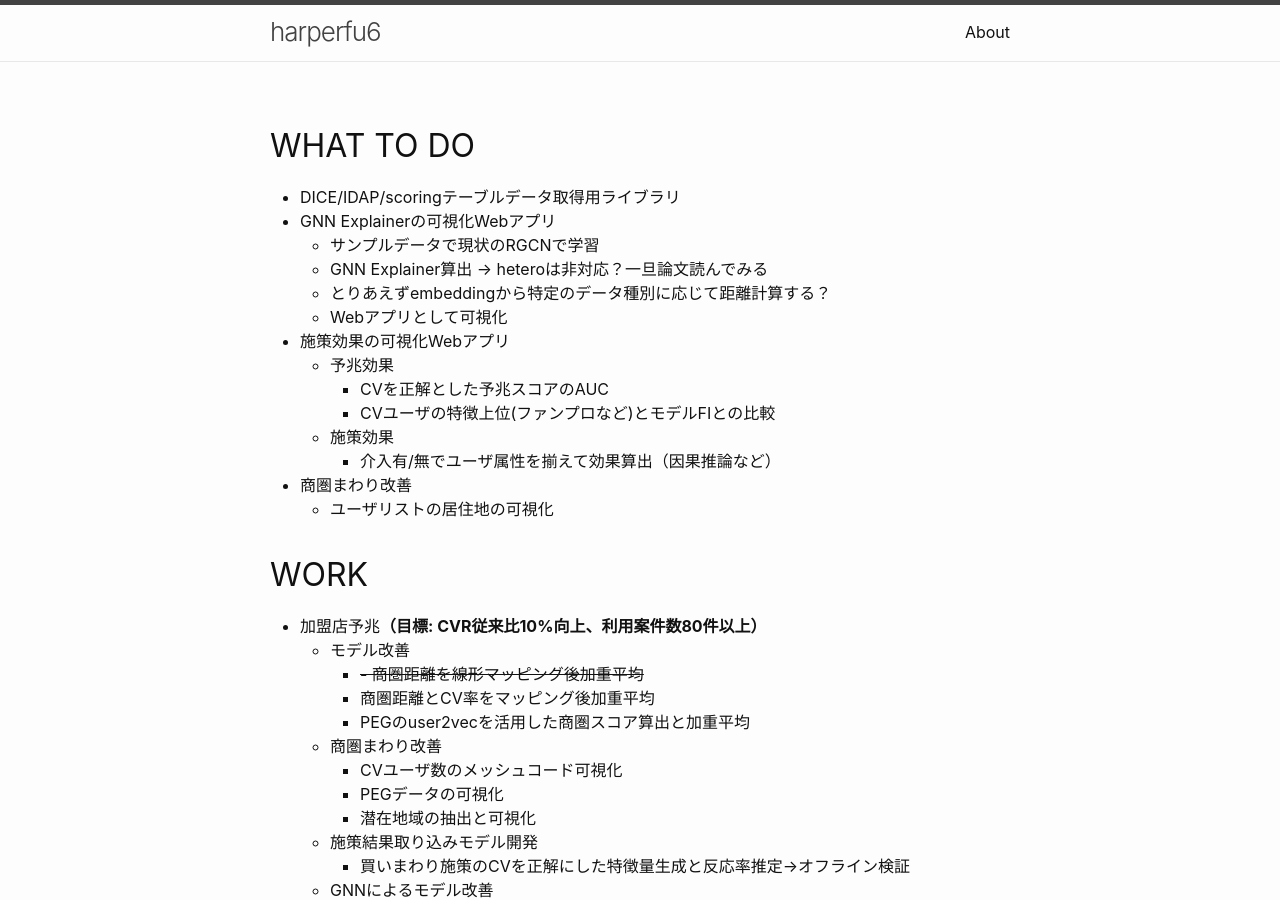
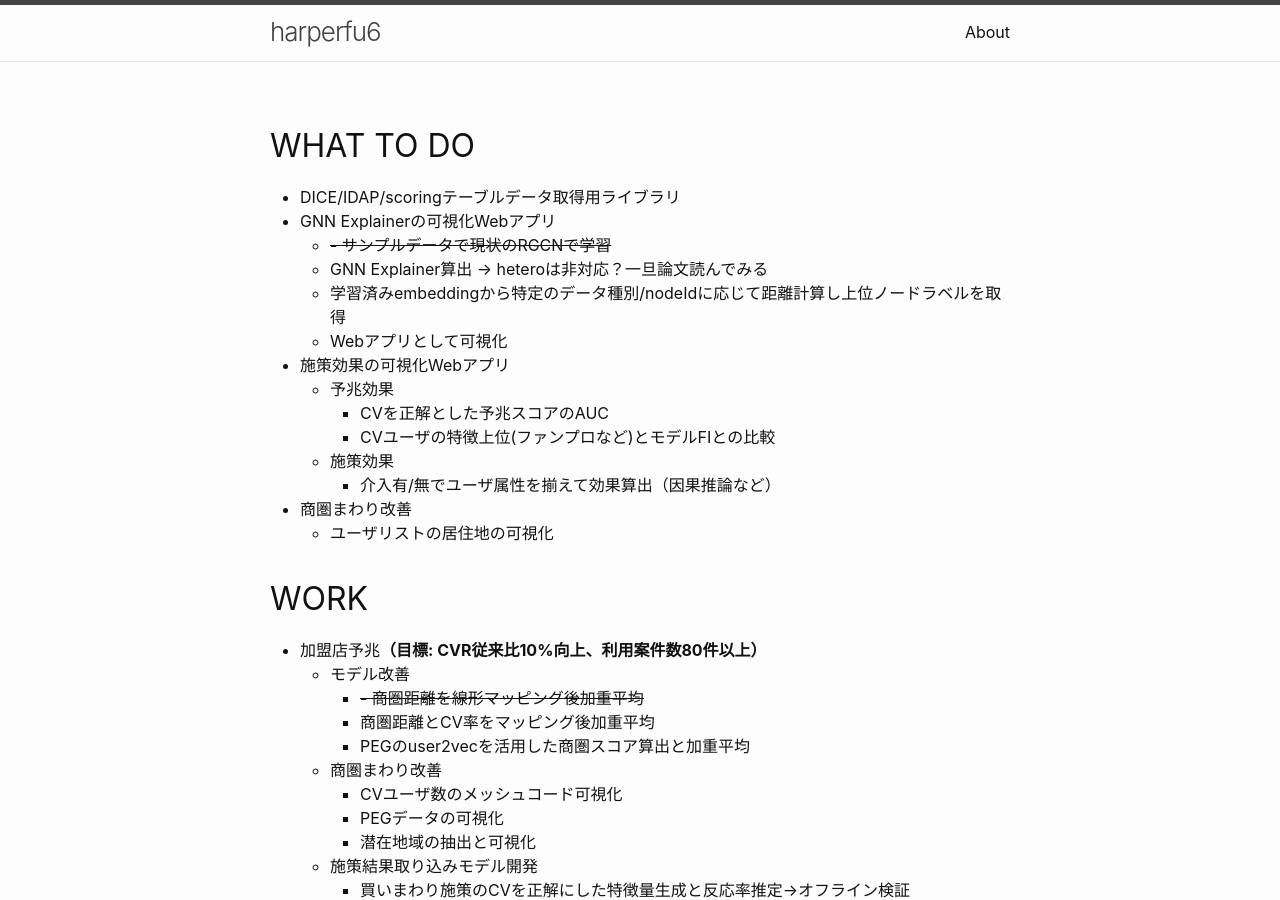
Before and after one commit to harperfu6/harperfu6.github.io, a Jekyll site: the page built from todo.md, in a window 1280 px wide and 900 px high. Built offline with Jekyll 4.4.1, drawn with Linux system fonts in a browser that asks for light colours.

Commit message:
update todo

```diff
--- a/todo.md
+++ b/todo.md
@@ -7,9 +7,9 @@ permalink: /todo/
 ## WHAT TO DO
 - DICE/IDAP/scoringテーブルデータ取得用ライブラリ
 - GNN Explainerの可視化Webアプリ
-	- サンプルデータで現状のRGCNで学習
+	- ~~- サンプルデータで現状のRGCNで学習~~
 	- GNN Explainer算出 -> heteroは非対応？一旦論文読んでみる
-	- とりあえずembeddingから特定のデータ種別に応じて距離計算する？
+	- 学習済みembeddingから特定のデータ種別/nodeIdに応じて距離計算し上位ノードラベルを取得
 	- Webアプリとして可視化
 - 施策効果の可視化Webアプリ
 	- 予兆効果
```
